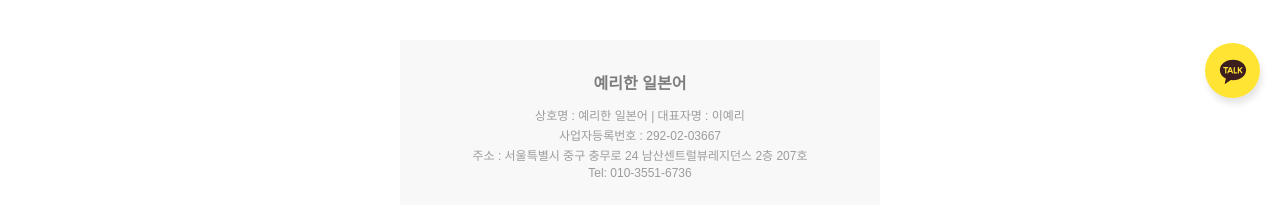
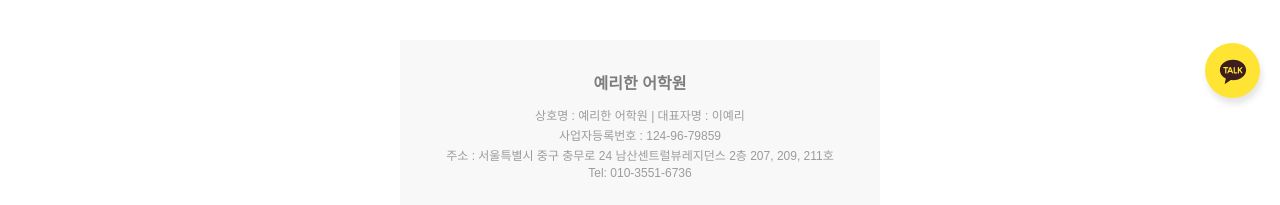
Before and after one commit to JapaneseAcademy/FrontEnd, a React (Vite) app in the folder web/: page /fix in a window 1280 px wide. Shown: the part 672-877 px from the top of the page. Built offline with nearby package versions, Linux system fonts and the light colour scheme; no server answers; a web font is replaced by a local one.

Commit message:
DOCS: 사업자등록 정보 변경 반영

```diff
--- a/web/src/components/Footer.tsx
+++ b/web/src/components/Footer.tsx
@@ -3,10 +3,10 @@ import styled from 'styled-components'
 const Footer = () => {
   return (
    <Wrapper>
-      <Title>예리한 일본어</Title>
-      <Info>상호명 : 예리한 일본어 | 대표자명 : 이예리</Info>
-      <Info>사업자등록번호 : 292-02-03667</Info>
-      <Info>주소 : 서울특별시 중구 충무로 24 남산센트럴뷰레지던스 2층 207호 </Info>
+      <Title>예리한 어학원</Title>
+      <Info>상호명 : 예리한 어학원 | 대표자명 : 이예리</Info>
+      <Info>사업자등록번호 : 124-96-79859</Info>
+      <Info>주소 : 서울특별시 중구 충무로 24 남산센트럴뷰레지던스 2층 207, 209, 211호</Info>
       <Info>Tel: 010-3551-6736</Info>
       <Rights></Rights>
 
```
